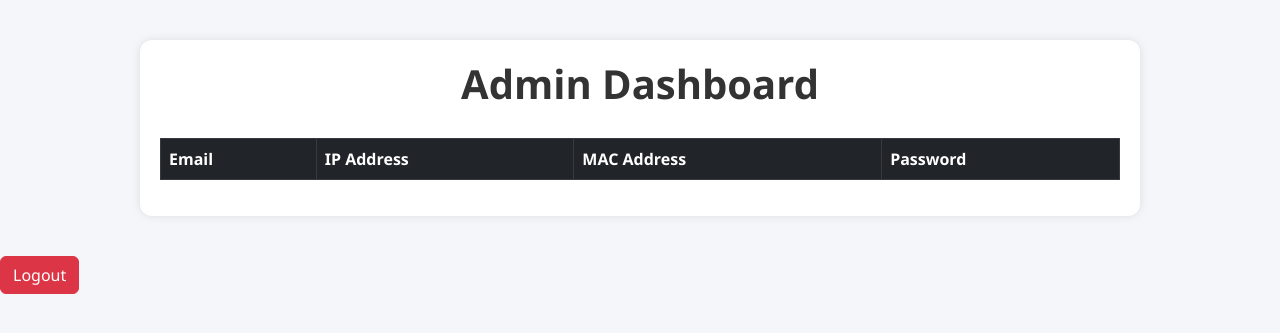
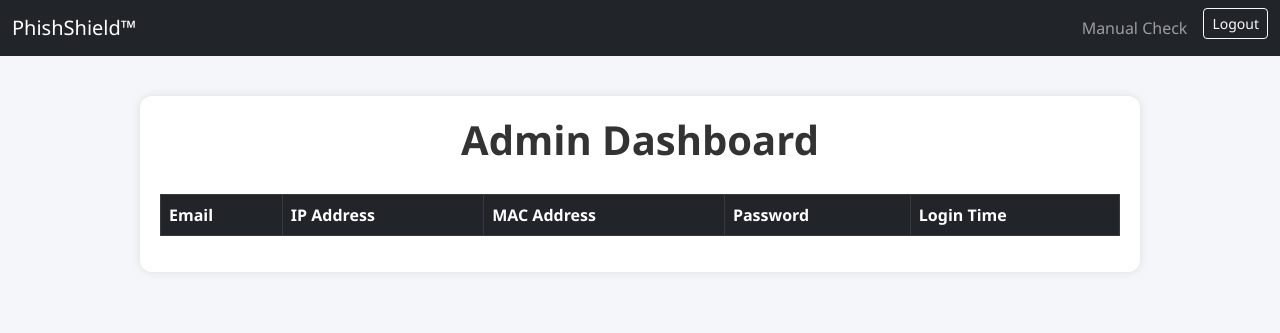
Before and after one commit to KArT4206/advanced_phishing_detection, a Flask app: template templates/admin_dashboard.html in a window 1280 px wide. Shown: the top 333 px of the page. Run offline with Flask 3, Linux system fonts and the light colour scheme; the template is opened without the code that fills it, so the values that code supplies are empty.

Commit message:
Update admin_dashboard.html

```diff
--- a/templates/admin_dashboard.html
+++ b/templates/admin_dashboard.html
@@ -29,9 +29,36 @@
       text-align: center;
       color: #333;
     }
+    .navbar {
+      margin-bottom: 20px;
+    }
   </style>
 </head>
 <body>
+
+  <!-- Navbar -->
+  <nav class="navbar navbar-expand-lg navbar-dark bg-dark">
+    <div class="container-fluid">
+      <a class="navbar-brand" href="/">PhishShield™</a>
+      <div class="collapse navbar-collapse">
+        <ul class="navbar-nav ms-auto">
+          <li class="nav-item">
+            <a href="/manual-check" class="nav-link">Manual Check</a>
+          </li>
+          {% if is_admin %}
+          <li class="nav-item">
+            <a href="/admin" class="btn btn-danger btn-sm ms-2">Admin Dashboard</a>
+          </li>
+          {% endif %}
+          <li class="nav-item">
+            <a href="/logout" class="btn btn-outline-light btn-sm ms-2">Logout</a>
+          </li>
+        </ul>
+      </div>
+    </div>
+  </nav>
+
+  <!-- Main Content -->
   <div class="dashboard-container">
     <h1 class="dashboard-title">Admin Dashboard</h1>
 
@@ -43,6 +70,7 @@
             <th>IP Address</th>
             <th>MAC Address</th>
             <th>Password</th>
+            <th>Login Time</th> <!-- NEW COLUMN -->
           </tr>
         </thead>
         <tbody>
@@ -52,15 +80,13 @@
             <td>{{ entry.ip }}</td>
             <td>{{ entry.mac }}</td>
             <td>{{ entry.password if entry.password else 'N/A' }}</td>
+            <td>{{ entry.timestamp if entry.timestamp else 'N/A' }}</td> <!-- NEW FIELD -->
           </tr>
           {% endfor %}
         </tbody>
       </table>
     </div>
   </div>
-  <a href="/logout" class="btn btn-danger" style=" top: 10px; left: 10px;">
-  Logout
-  </a>
 
 </body>
 </html>
```
